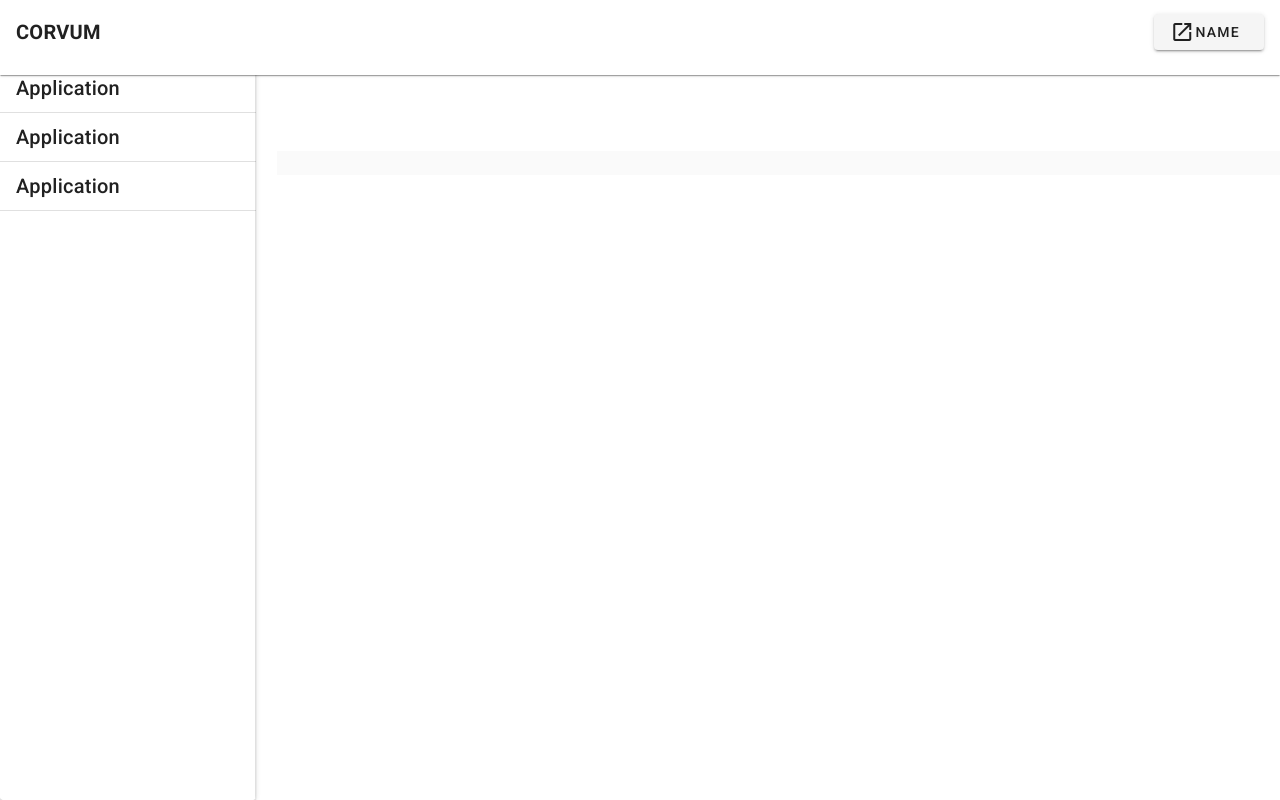
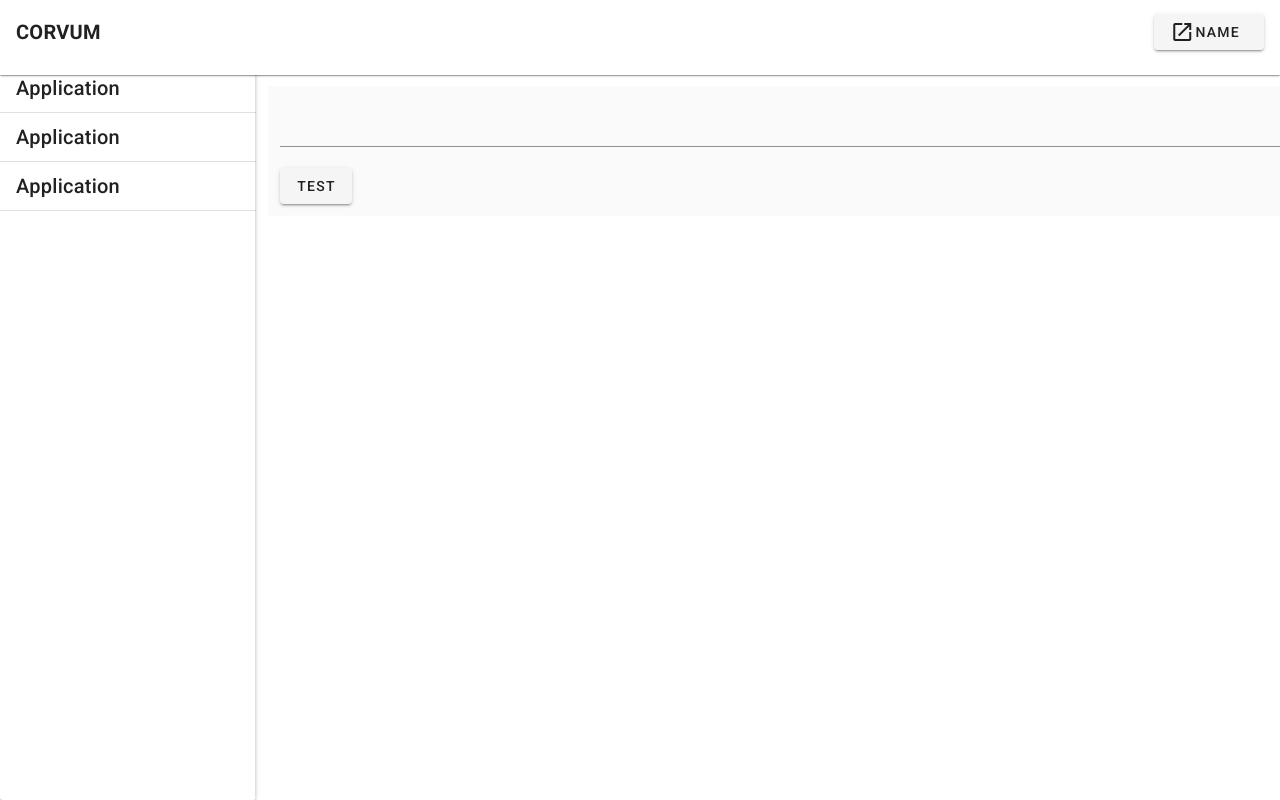
Before and after one commit to cloudpbx/es-em-es, a Vue app: page / in a window 1280 px wide. Shown: the top 800 px of the page. Built offline with nearby package versions, Linux system fonts and the light colour scheme.

Commit message:
got prettier to work and layed out template for functions

```diff
--- a/package.json
+++ b/package.json
@@ -25,7 +25,7 @@
     "eslint-plugin-node": "^10.0.0",
     "eslint-plugin-prettier": "^3.1.1",
     "eslint-plugin-vue": "^6.0.1",
-    "prettier": "^1.19.1",
+    "prettier": "1.19.1",
     "prettier-eslint": "^9.0.1",
     "sass": "^1.19.0",
     "sass-loader": "^8.0.0",
--- a/src/App.vue
+++ b/src/App.vue
@@ -1,54 +1,44 @@
 <template>
   <v-app>
-
     <v-app-bar
       app
-      elevation=1
+      elevation="1"
       color="white"
       style="height:75px; border-bottom: 1px gray solid"
     >
-      <div  class="d-flex align-center title">
+      <div class="d-flex align-center title">
         <b>CORVUM</b>
       </div>
 
       <v-spacer></v-spacer>
 
-      <v-btn
-        color="gray"
-      >
+      <v-btn color="gray">
         <v-icon>mdi-open-in-new</v-icon>
         <span class="mr-2">Name</span>
       </v-btn>
     </v-app-bar>
 
     <v-content>
-            <navBar/>
-          <appBody style="position:absolute; left:265px; top:75px"/>
+      <navBar />
+      <appBody style="position:absolute; left:256px; top:10px;" />
     </v-content>
   </v-app>
 </template>
 
 <script>
-import appBody from './components/appBody'
-import navBar from './components/navbar'
+import appBody from "./components/appBody";
+import navBar from "./components/navbar";
 
 export default {
-  name: 'App',
+  name: "App",
 
   components: {
     appBody,
     navBar
   },
 
-  data () {
-    return {
-      items: [
-        { title: 'Dashboard', icon: 'mdi-view-dashboard' },
-        { title: 'Photos', icon: 'mdi-image' },
-        { title: 'About', icon: 'mdi-help-box' }
-      ],
-      right: null
-    }
+  data() {
+    return {};
   }
-}
+};
 </script>
--- a/src/components/appBody.vue
+++ b/src/components/appBody.vue
@@ -1,12 +1,28 @@
-<template  >
+<template>
   <v-container>
-     <v-container  class="grey lighten-5">
+    <v-container class="grey lighten-5">
+      <v-form @submit.prevent="test"
+        ><v-text-field v-model="text"></v-text-field>
 
-  </v-container>
-
+        <v-btn color="gray" type="submit">Test</v-btn>
+      </v-form>
+    </v-container>
   </v-container>
 </template>
 
 <script>
+/* eslint-disable */
 
+export default {
+  data() {
+    return {
+      text: null
+    };
+  },
+  methods: {
+    test() {
+      console.log(this.text);
+    }
+  }
+};
 </script>
--- a/src/components/navbar.vue
+++ b/src/components/navbar.vue
@@ -1,9 +1,5 @@
 <template>
-<v-card
-    height="100%"
-    width="256"
-    style="margin:0 !important"
-  >
+  <v-card height="100%" width="256" style="margin:0 !important">
     <v-navigation-drawer permanent>
       <v-list-item>
         <v-list-item-content>
@@ -22,7 +18,8 @@
         </v-list-item-content>
       </v-list-item>
 
-      <v-divider></v-divider>  <v-list-item>
+      <v-divider></v-divider>
+      <v-list-item>
         <v-list-item-content>
           <v-list-item-title text-center class="title">
             Application
@@ -31,17 +28,14 @@
       </v-list-item>
 
       <v-divider></v-divider>
-
     </v-navigation-drawer>
   </v-card>
 </template>
 
 <script>
 export default {
-  data () {
-    return {
-
+  data() {
+    return {};
   }
-  }
-}
+};
 </script>
```
Also changed, not shown: src/main.js (+5 -5 lines), src/plugins/vuetify.js (+4 -5 lines), src/components/body.js (added), 1 other file (tests, documents, lock files or other folders). Lines whose indentation alone changed are shown as unchanged.
